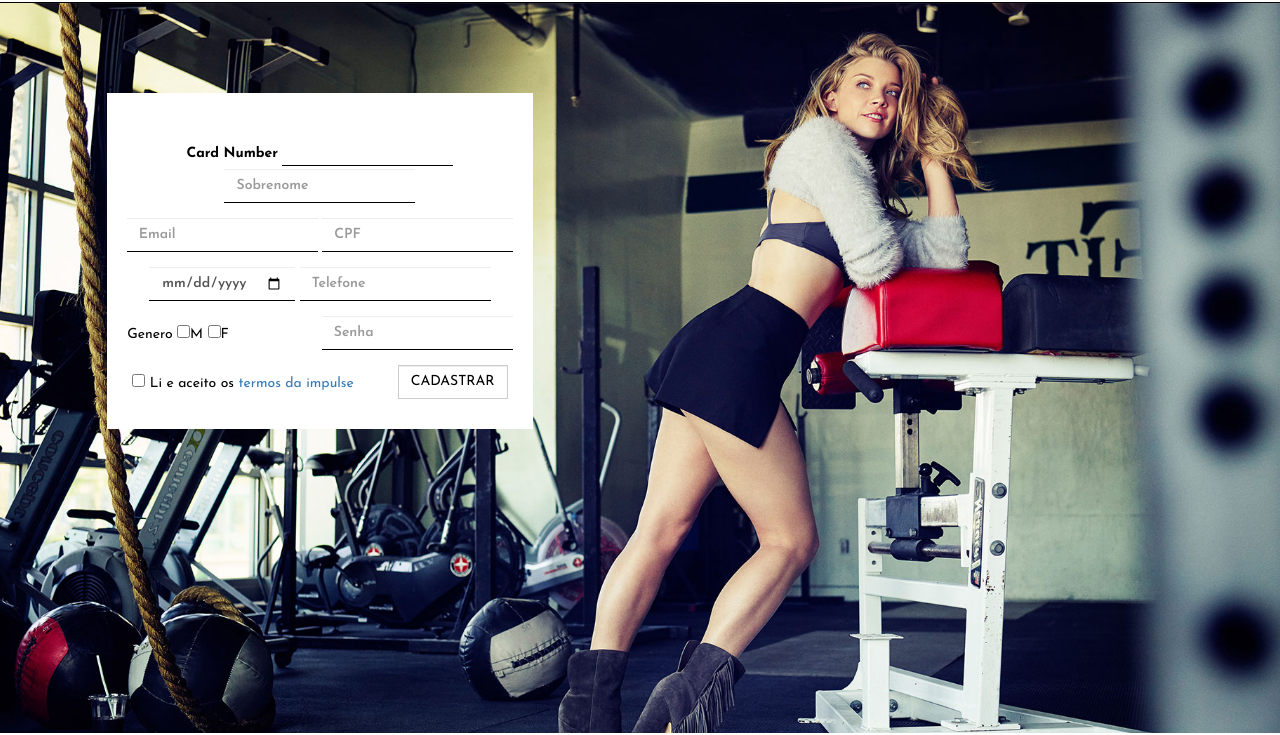
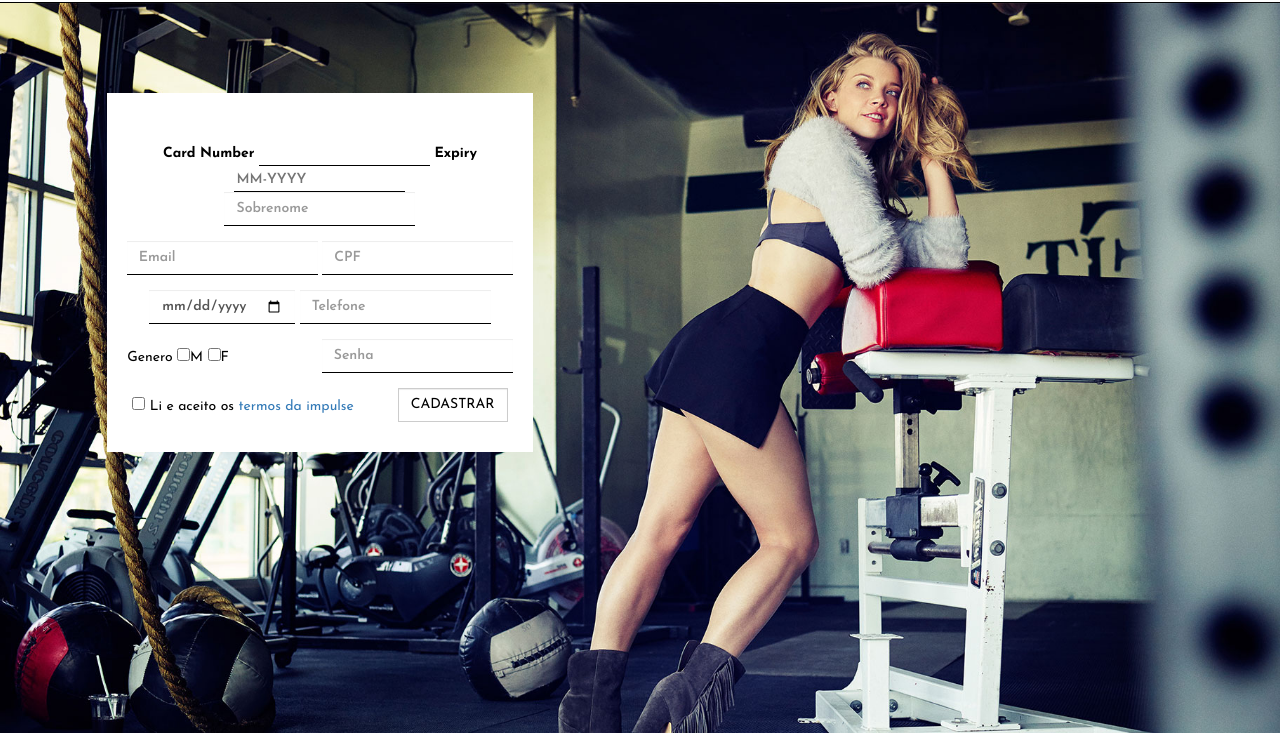
Before and after one commit to ErikGMatos/erikgmatos.github.io, a plain HTML site: page contato.html in a window 1280 px wide. Shown: the part 97-832 px from the top of the page. Drawn offline with nearby package versions, Linux system fonts and the light colour scheme.

Commit message:
Update contato.html

```diff
--- a/contato.html
+++ b/contato.html
@@ -71,6 +71,9 @@
 
     						<label for="frmCCNum">Card Number</label>
           <input type="text" name="cardnumber" id="frmCCNum" required="" autocomplete="cc-number" class="dirty">
+							<label for="frmCCExp">Expiry</label>
+          <!-- // [START placeholder] -->
+          <input type="text" name="cc-exp" id="frmCCExp" required="" placeholder="MM-YYYY" autocomplete="cc-exp">
 						</div>
 
     		 			<div class="form-group">
```
